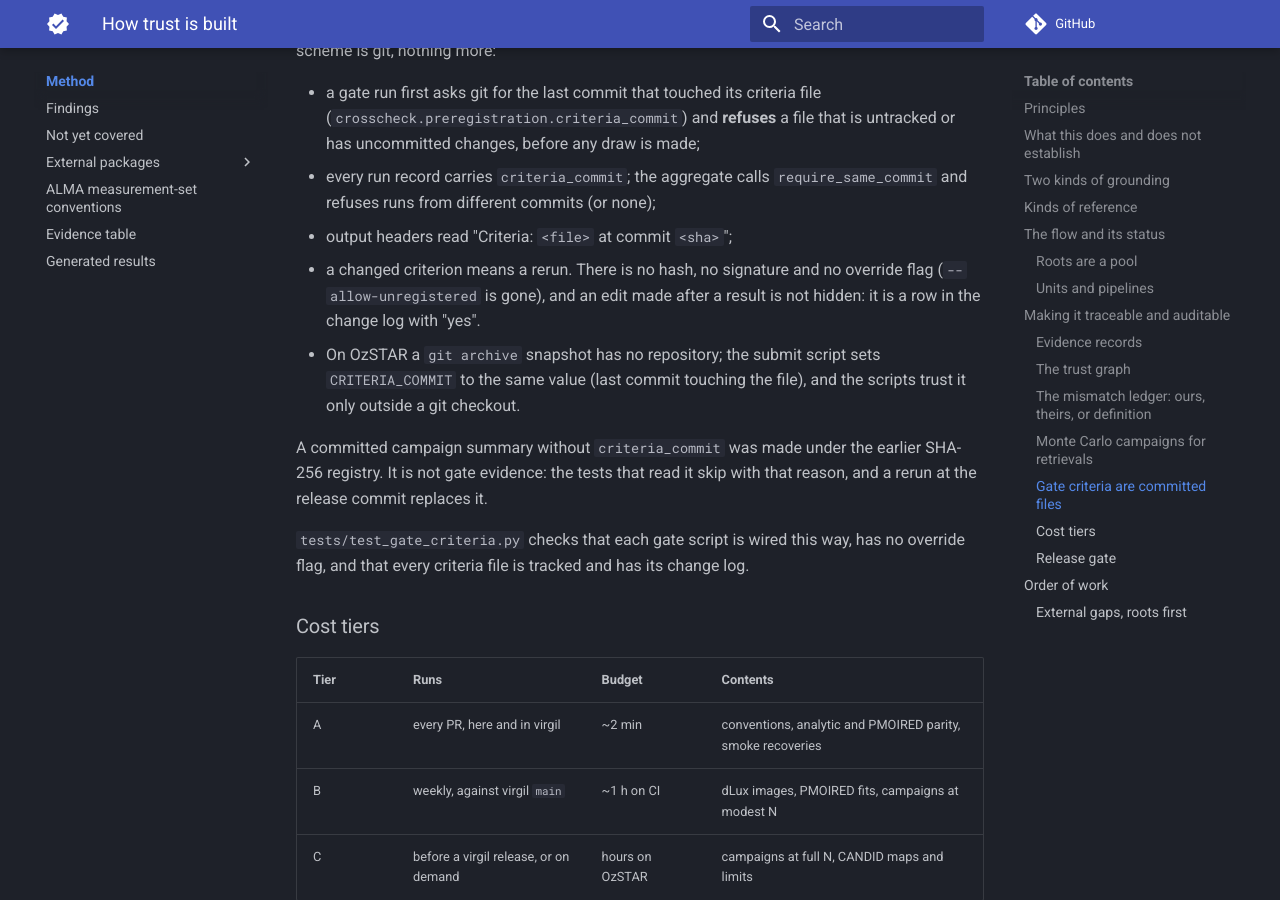
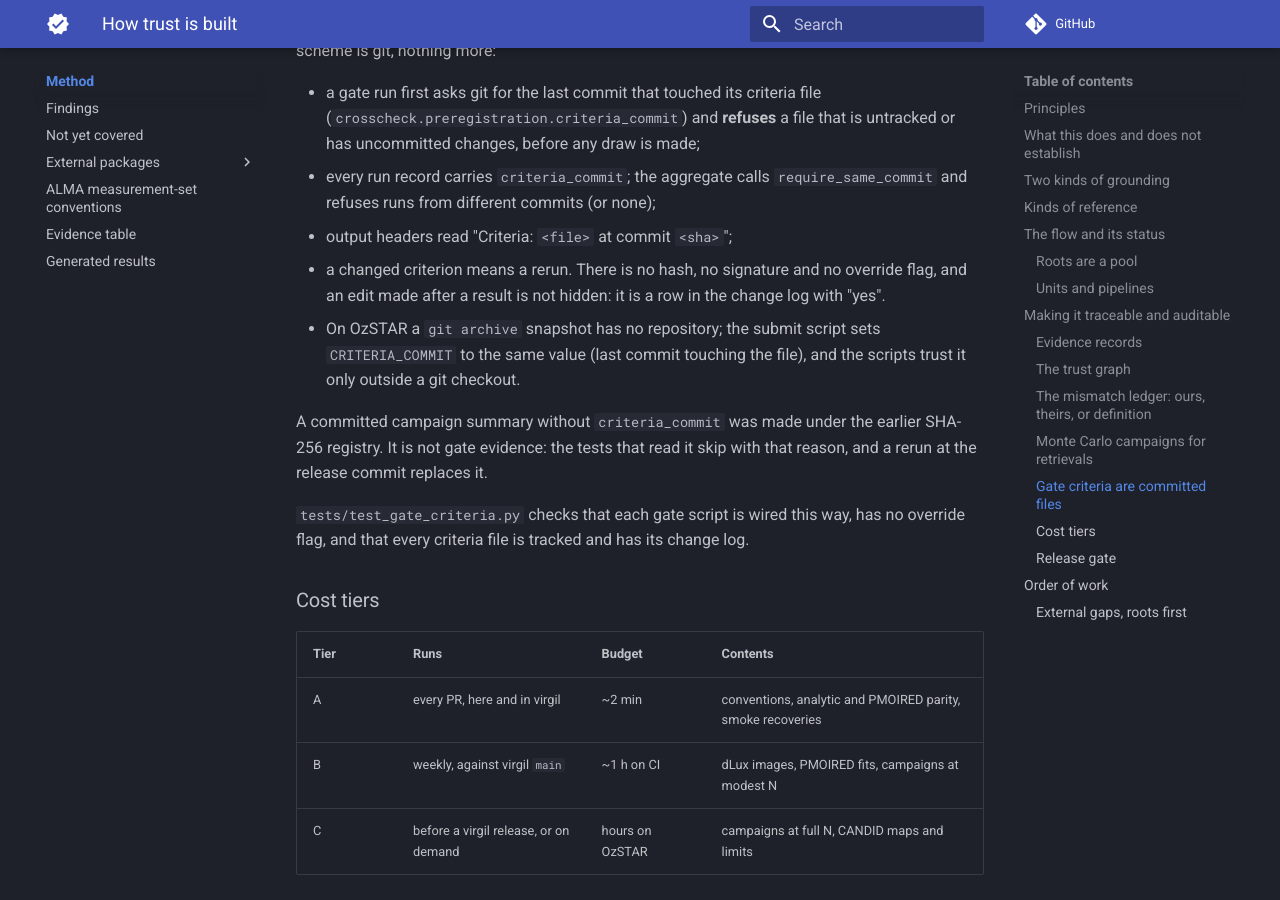
Before and after one commit to benjaminpope/virgil-validation, an MkDocs documentation site: the page built from docs/method/index.md, in a window 1280 px wide and 900 px high, scrolled down 8114 px. Built offline with MkDocs 1.6.1 and Material for MkDocs 9.7.7, drawn with Linux system fonts in a browser that asks for light colours; comment, search, counter and statistics services are not loaded.

Commit message:
gate_criteria tests: tolerate later failures after the criteria check; drop the flag name from the method page
Co-Authored-By: Claude Sonnet 5.5 <noreply@anthropic.com>

```diff
--- a/docs/method/index.md
+++ b/docs/method/index.md
@@ -336,7 +336,7 @@ changed, "changed after seeing a result: yes/no/unknown", note. The scheme is gi
   `require_same_commit` and refuses runs from different commits (or none);
 * output headers read "Criteria: `<file>` at commit `<sha>`";
 * a changed criterion means a rerun. There is no hash, no signature and no
-  override flag (`--allow-unregistered` is gone), and an edit made after a
+  override flag, and an edit made after a
   result is not hidden: it is a row in the change log with "yes".
 * On OzSTAR a `git archive` snapshot has no repository; the submit script sets
   `CRITERIA_COMMIT` to the same value (last commit touching the file), and the
```
Also changed, not shown: 1 other file.
